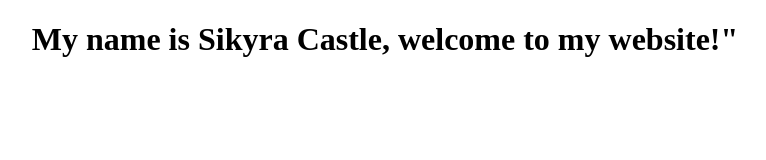
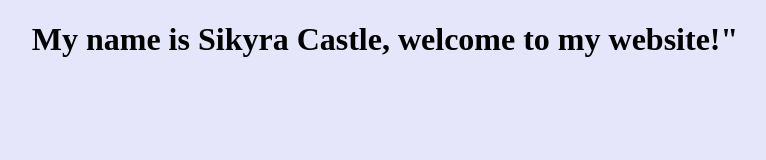
Before and after one commit to smcastle/Assingment-2, a plain HTML site: page index.html in a window 1280 px wide. Shown: the whole page, without its empty margins (255-1021 px from the left). Drawn offline with Linux system fonts and the light colour scheme.

Commit message:
Update index.html

```diff
--- a/index.html
+++ b/index.html
@@ -1,4 +1,5 @@
 <!DOCTYPE html>
 <html>
  <h1 style="text-align:center;font-family:signpainter;">My name is Sikyra Castle, welcome to my website!"</h1>
+<body bgcolor = "Lavender"
 </html>
```
